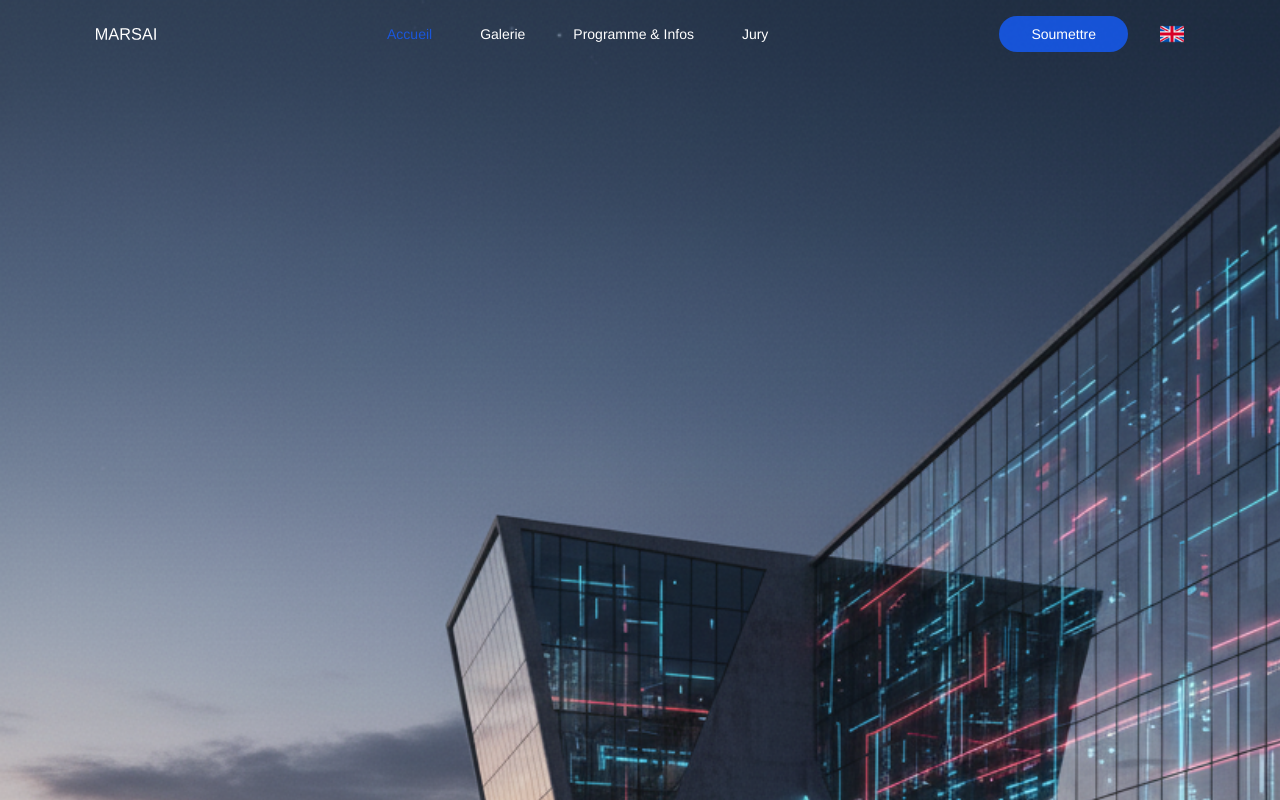
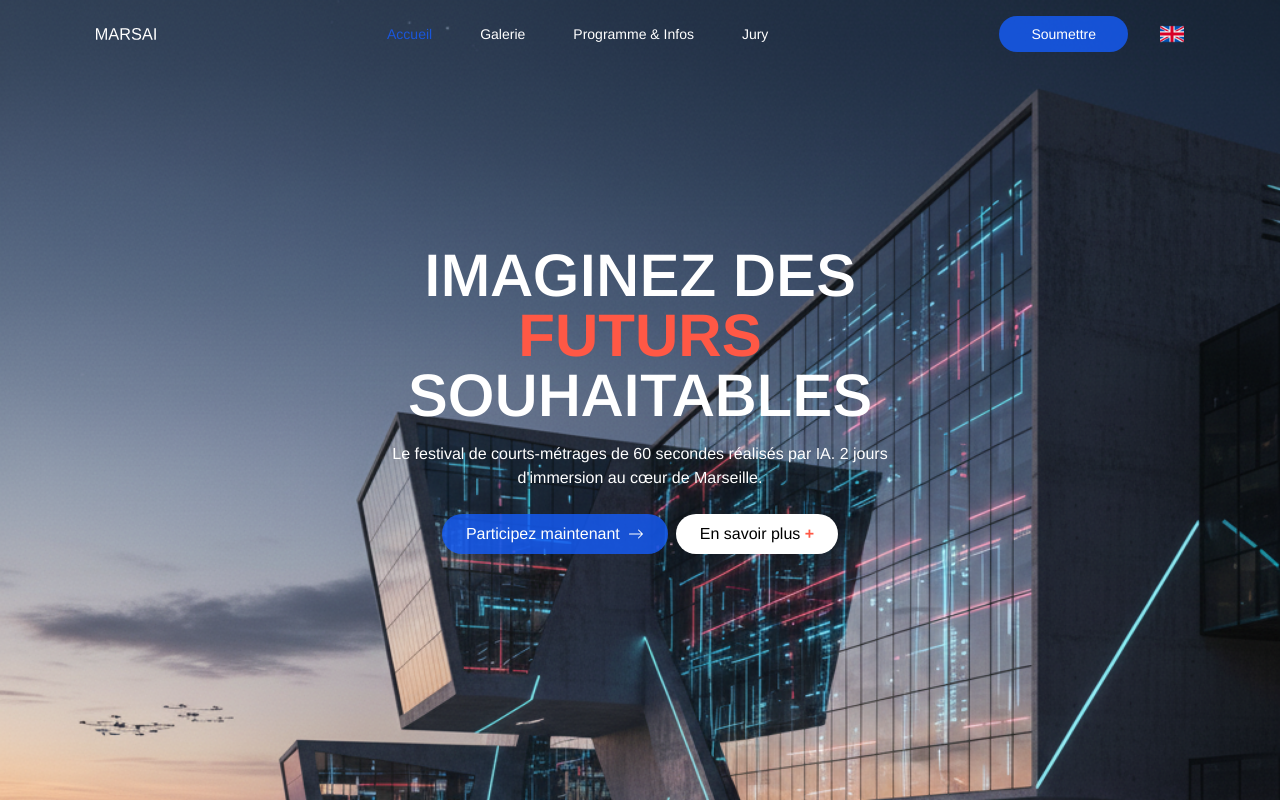
Before and after one commit to Gersho/marsai-front, a React (Vite) app: page / in a window 1280 px wide. Shown: the top 800 px of the page. Built offline with nearby package versions, Linux system fonts and the light colour scheme; the HTML template or start-up script is replaced by a standard one.

Commit message:
hero section ok

```diff
--- a/src/index.css
+++ b/src/index.css
@@ -6,7 +6,7 @@
   --color-primary: #155dfccc;
   --color-secondary: #f0b100;
   --color-tertiary: #c27aff;
-  --color-accent: #7a2552;
+  --color-accent: #ff5845;
   --color-bg: #000000;
   --color-muted: rgba(255, 255, 255, 0.2);
   --color-subtitle: #51a2ff;
@@ -48,6 +48,9 @@
     }
   }
   .active {
-    color: var(--color-primary);
+    @apply text-primary;
+  }
+  .button {
+    @apply rounded-full py-2 px-4 lg:px-6;
   }
 }
--- a/src/pages/HomePage.jsx
+++ b/src/pages/HomePage.jsx
@@ -1,6 +1,43 @@
+import { Link } from 'react-router-dom';
+
 function HomePage() {
   return (
-    <div className="typography min-h-[200vh] bg-black bg-[url(/src/assets/banner.png)] bg-no-repeat bg-cover"></div>
+    <div className="typography py-24  md:py-36 lg:py-0 lg:min-h-screen bg-black bg-[url(/src/assets/banner-mobile.png)] md:bg-[url(/src/assets/banner.png)] bg-no-repeat bg-cover flex text-white">
+      <div className="flex-1 flex flex-col justify-center items-center max-w-lg mx-auto">
+        <h1 className="uppercase text-center text-4xl md:text-6xl pb-4 text-white">
+          Imaginez des <strong className="text-accent">futurs </strong>
+          souhaitables
+        </h1>
+        <p className="pb-6 text-center text-white">
+          Le festival de courts-métrages de 60 secondes réalisés par IA. 2 jours
+          d'immersion au cœur de Marseille.
+        </p>
+        <div className="flex gap-2 mx-2 lg:mx-0">
+          <Link
+            to="/movies"
+            className="button flex items-center gap-2  text-white bg-primary"
+          >
+            Participez maintenant
+            <svg
+              xmlns="http://www.w3.org/2000/svg"
+              width="16"
+              height="16"
+              fill="currentColor"
+              className="bi bi-arrow-right"
+              viewBox="0 0 16 16"
+            >
+              <path
+                fillRule="evenodd"
+                d="M1 8a.5.5 0 0 1 .5-.5h11.793l-3.147-3.146a.5.5 0 0 1 .708-.708l4 4a.5.5 0 0 1 0 .708l-4 4a.5.5 0 0 1-.708-.708L13.293 8.5H1.5A.5.5 0 0 1 1 8"
+              />
+            </svg>
+          </Link>
+          <Link to="/programme-infos" className="button text-black bg-white">
+            En savoir plus <strong className="text-accent">+</strong>
+          </Link>
+        </div>
+      </div>
+    </div>
   );
 }
 
```
Also changed, not shown: src/assets/banner-mobile.png (added).
